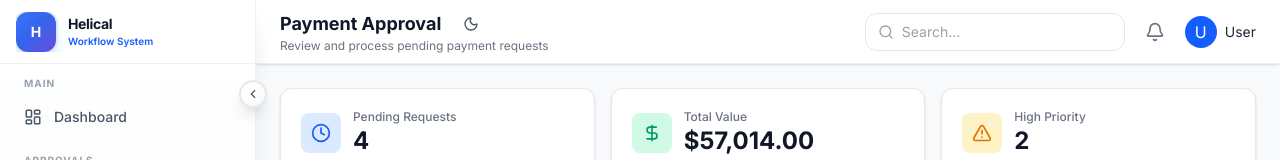
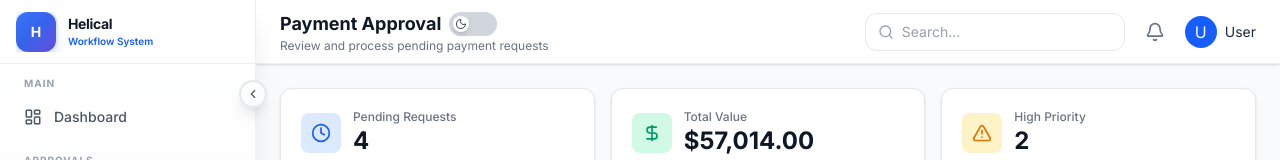
Before and after one commit to helicalconsulting/frontend, a React (Vite) app: page /payments in a window 1280 px wide. Shown: the top 160 px of the page. Built offline with nearby package versions, Linux system fonts and the light colour scheme; sample sign-in values are in the browser's storage.

Commit message:
some forntend changes

```diff
--- a/src/components/layout/Header.tsx
+++ b/src/components/layout/Header.tsx
@@ -10,10 +10,22 @@ interface HeaderProps {
 export function Header({ title, subtitle }: HeaderProps) {
   const { user } = useAuth();
 
-  const [darkMode, setDarkMode] = useState(
-    () => localStorage.getItem('theme') === 'dark'
-  );
+  const [darkMode, setDarkMode] = useState(false);
 
+// Load theme on mount
+useEffect(() => {
+  const savedTheme = localStorage.getItem('theme');
+
+  if (savedTheme) {
+    setDarkMode(savedTheme === 'dark');
+  } else {
+    // system preference
+    const prefersDark = window.matchMedia('(prefers-color-scheme: dark)').matches;
+    setDarkMode(prefersDark);
+  }
+}, []);
+
+// Apply theme
 useEffect(() => {
   if (darkMode) {
     document.documentElement.classList.add('dark');
@@ -39,13 +51,19 @@ export function Header({ title, subtitle }: HeaderProps) {
 
           <button
   onClick={() => setDarkMode(!darkMode)}
-            className="ml-2 p-1.5 rounded-md hover:bg-gray-100 dark:hover:bg-gray-800 transition"
+  className={`relative w-12 h-6 flex items-center rounded-full p-1 transition duration-300
+    ${darkMode ? 'bg-blue-600' : 'bg-gray-300'}`}
+>
+  <div
+    className={`w-4 h-4 bg-white rounded-full shadow-md transform transition duration-300 flex items-center justify-center
+      ${darkMode ? 'translate-x-6' : 'translate-x-0'}`}
   >
     {darkMode ? (
-              <Sun className="h-4 w-4 text-yellow-400" />
+      <Sun className="w-3 h-3 text-yellow-400" />
     ) : (
-              <Moon className="h-4 w-4 text-gray-600 dark:text-gray-300" />
+      <Moon className="w-3 h-3 text-gray-700" />
     )}
+  </div>
 </button>
         </div>
 
--- a/src/index.css
+++ b/src/index.css
@@ -4,6 +4,8 @@
 @theme {
   --font-sans: 'Inter', ui-sans-serif, system-ui, sans-serif;
 }
+
+@custom-variant dark (&:where(.dark, .dark *));
 
 /* Scrollbar Styling - More modern & sleek */
 ::-webkit-scrollbar {
```
Lines whose indentation alone changed are shown as unchanged.
